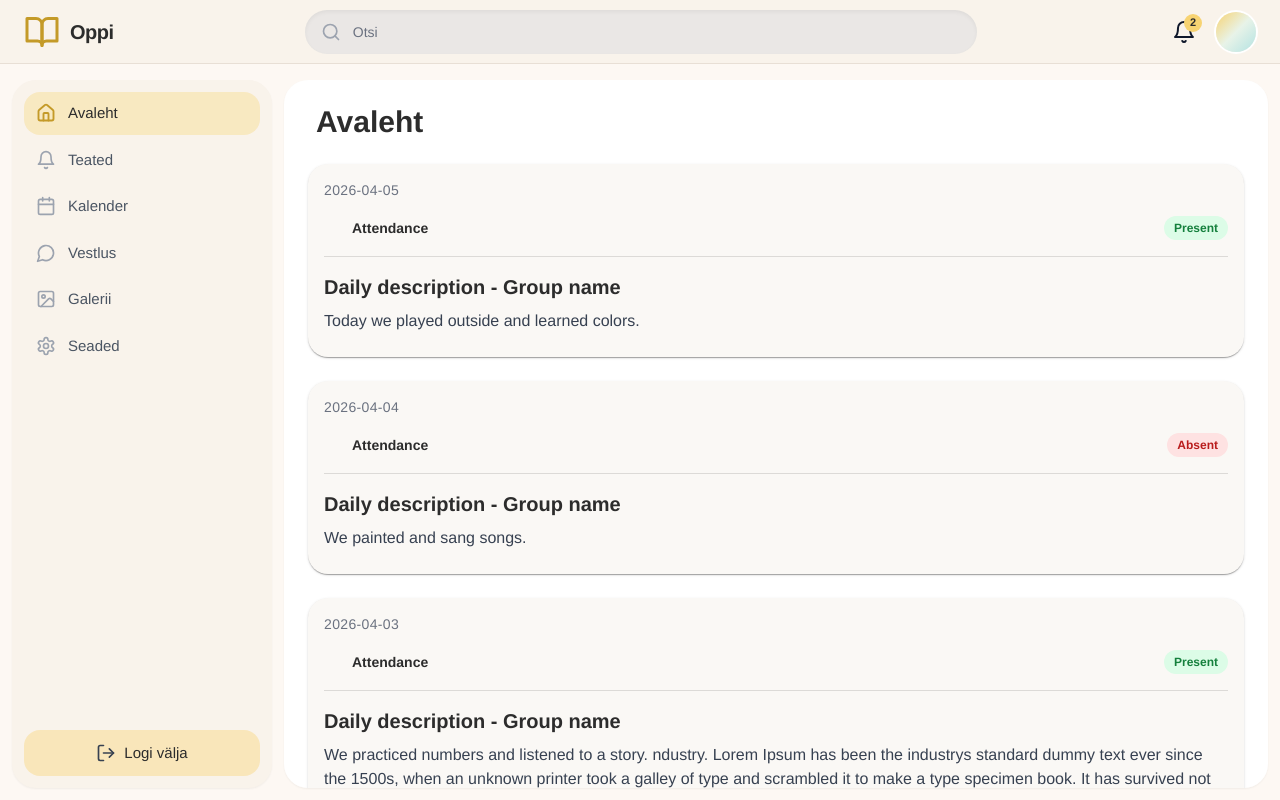
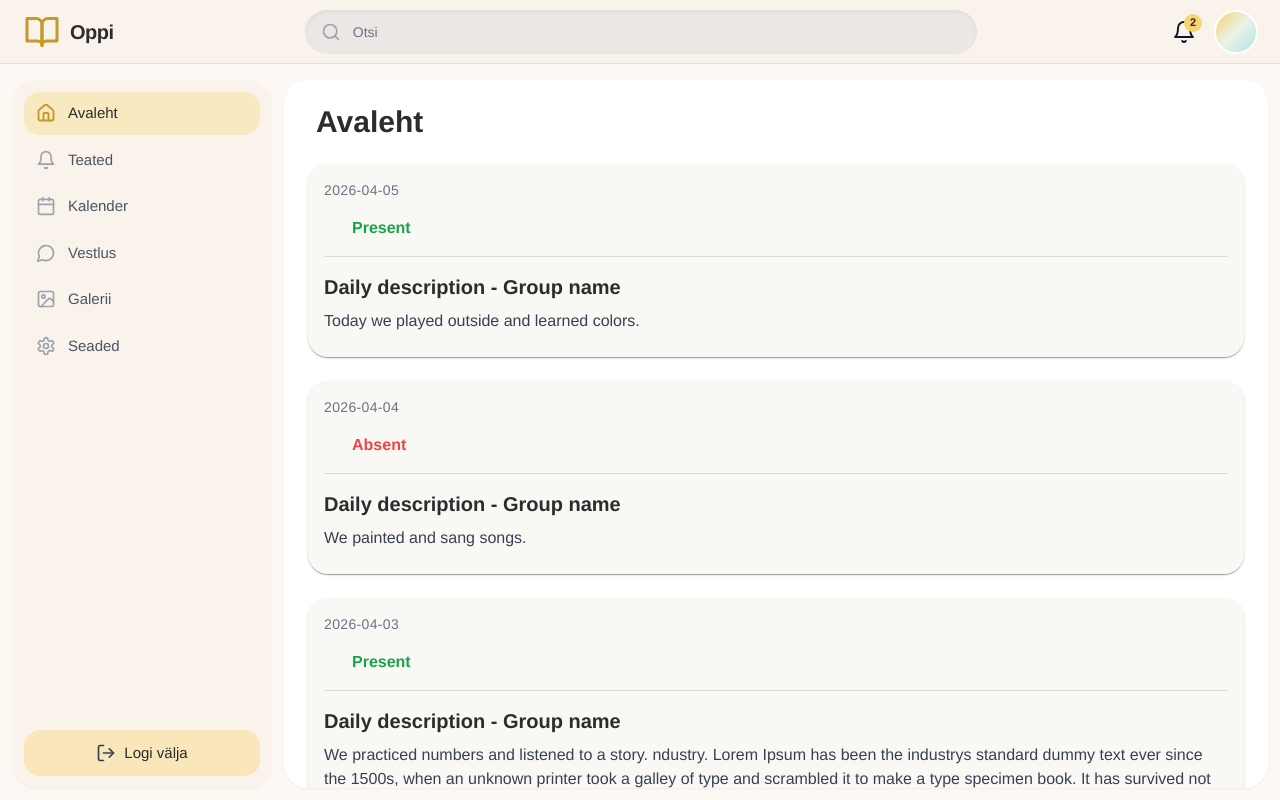
Before and after one commit to juuniorid/Oppi, a Next.js app in the folder frontend/: page /dashboard in a window 1280 px wide. Built offline with nearby package versions, Linux system fonts and the light colour scheme; no server answers; some icons are missing; what @mui/material-nextjs would draw is missing.

Commit message:
styling improvements on dashboardpage

```diff
--- a/frontend/src/app/(main)/dashboard/page.tsx
+++ b/frontend/src/app/(main)/dashboard/page.tsx
@@ -1,3 +1,4 @@
+import clsx from 'clsx';
 import { Card, CardContent, Divider } from '@mui/material';
 import { PageTitle } from '@/components/PageTitle';
 import CheckCircleIcon from '@mui/icons-material/CheckCircle';
@@ -9,52 +10,52 @@
     id: 1,
     title: 'Daily description - Group name',
     message: 'Today we played outside and learned colors.',
-    created_at: '2026-04-05T10:00:00.000Z',
+    createdAt: '2026-04-05T10:00:00.000Z',
   },
   {
     id: 2,
     title: 'Daily description - Group name',
     message: 'We painted and sang songs.',
-    created_at: '2026-04-04T10:00:00.000Z',
+    createdAt: '2026-04-04T10:00:00.000Z',
   },
   {
     id: 3,
     title: 'Daily description - Group name',
     message:
       'We practiced numbers and listened to a story. ndustry. Lorem Ipsum has been the industrys standard dummy text ever since the 1500s, when an unknown printer took a galley of type and scrambled it to make a type specimen book. It has survived not only five centuries, but also the leap into electronic typesetting, remaining essentially unchanged. It was ',
-    created_at: '2026-04-03T10:00:00.000Z',
+    createdAt: '2026-04-03T10:00:00.000Z',
   },
 ];
 
 // Mock query response
-const absences = [
+const attendanceRecords = [
   {
     status: 'ABSENT',
-    date: new Date('2026-04-04'),
+    date: '2026-04-04',
   },
 ];
 
-function formatDate(date: Date) {
-  return date.toLocaleDateString('en-CA');
+function getDateKey(value: string) {
+  return value.slice(0, 10);
 }
 
-function getPostDate(created_at: string) {
-  return created_at.split('T')[0];
-}
 export default function DashboardPage() {
   const feedData = groupPosts.map((post) => {
-    const postDate = getPostDate(post.created_at);
+    const postDate = getDateKey(post.createdAt);
 
-    const absenceForDay = absences.find((absence) => {
-      return formatDate(absence.date) === postDate;
+    const attendanceForDay = attendanceRecords.find((attendance) => {
+      return getDateKey(attendance.date) === postDate;
     });
+
+    const status = attendanceForDay?.status ?? 'PRESENT';
+    const present = status === 'PRESENT';
 
     return {
       id: post.id,
       date: postDate,
       title: post.title,
       description: post.message,
-      present: !absenceForDay,
+      present,
     };
   });
 
@@ -85,20 +86,15 @@
                       <CancelIcon className="text-red-500" />
                     )}
 
-                    <span className="text-sm sm:text-sm font-semibold">
-                      Attendance
+                    <span
+                      className={clsx(
+                        'text-sm sm:text-base font-semibold',
+                        item.present ? 'text-green-600' : 'text-red-500'
+                      )}
+                    >
+                      {item.present ? 'Present' : 'Absent'}
                     </span>
                   </div>
-
-                  <span
-                    className={`inline-flex rounded-full px-2.5 py-1 text-xs font-semibold ${
-                      item.present
-                        ? 'bg-green-100 text-green-700'
-                        : 'bg-red-100 text-red-700'
-                    }`}
-                  >
-                    {item.present ? 'Present' : 'Absent'}
-                  </span>
                 </div>
 
                 {/* Divider */}
```
